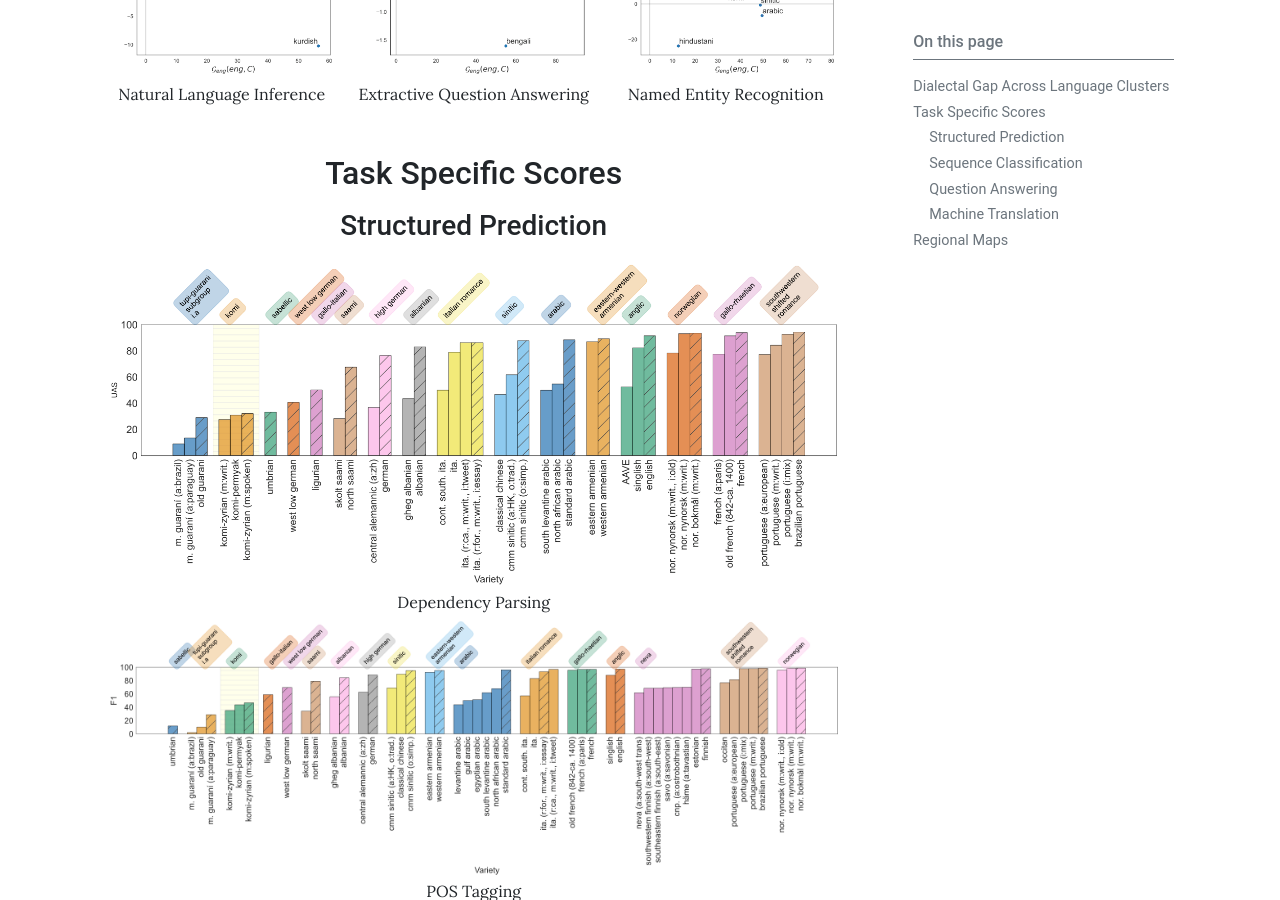
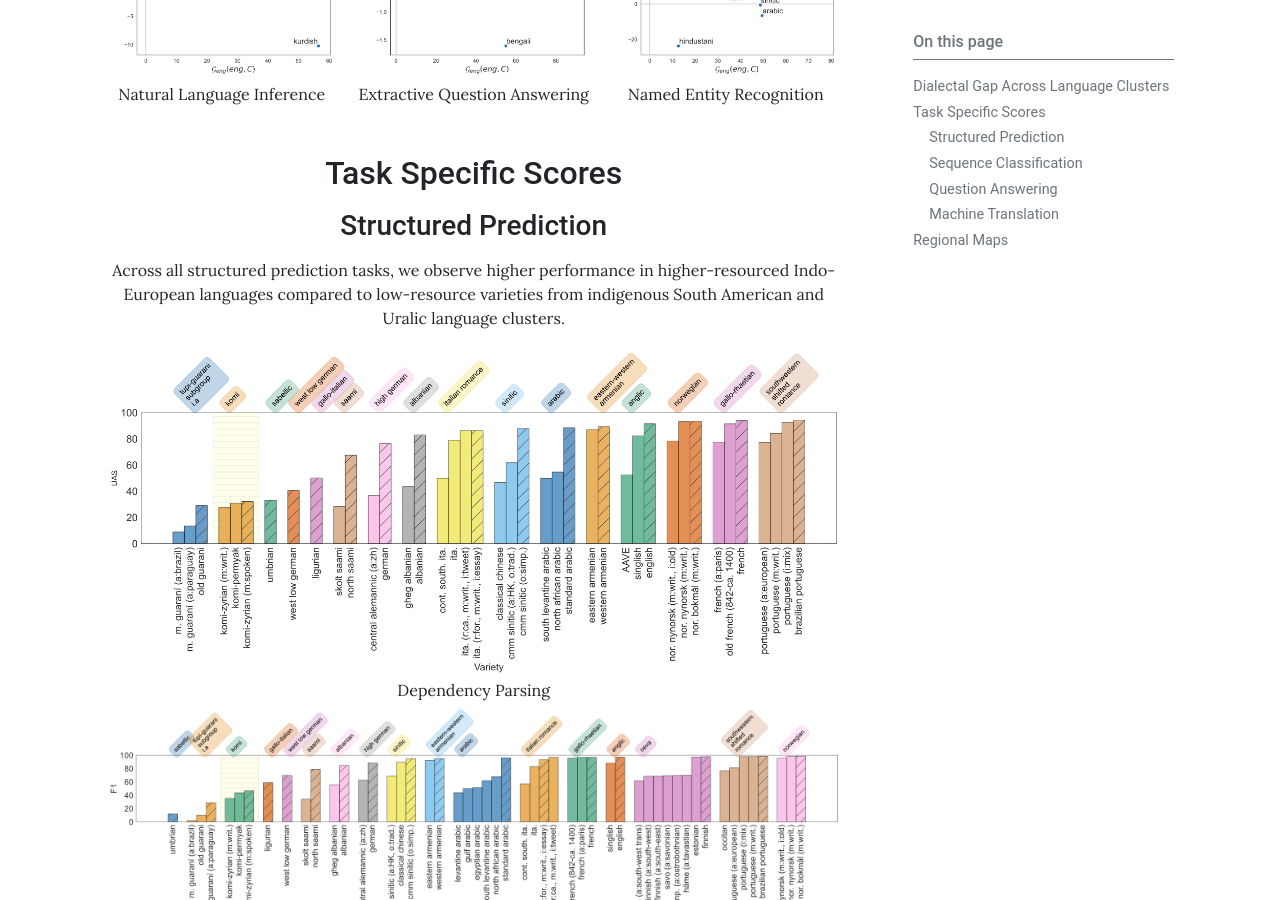
Before and after one commit to ffaisal93/DialectBench.io, a Jekyll site: the page built from pages/results.md, in a window 1280 px wide and 900 px high, scrolled down 909 px. Built offline with Jekyll 4.4.1, drawn with Linux system fonts in a browser that asks for light colours.

Commit message:
updated results file

```diff
--- a/pages/results.md
+++ b/pages/results.md
@@ -41,7 +41,9 @@ toc: true
 </div>
 
 <h2 style="text-align: center;">Task Specific Scores</h2>
+
 <h3 style="text-align: center;">Structured Prediction</h3>
+<p style="text-align: center;">Across all structured prediction tasks, we observe higher performance in higher-resourced Indo-European languages compared to low-resource varieties from  indigenous South American and  Uralic language clusters. </p>
 
 <figure style="display: block; margin: 0 auto; text-align: center;">
     <img src="../assets/theme/images/dep.png" style="width: 100%; height: auto;">
```
